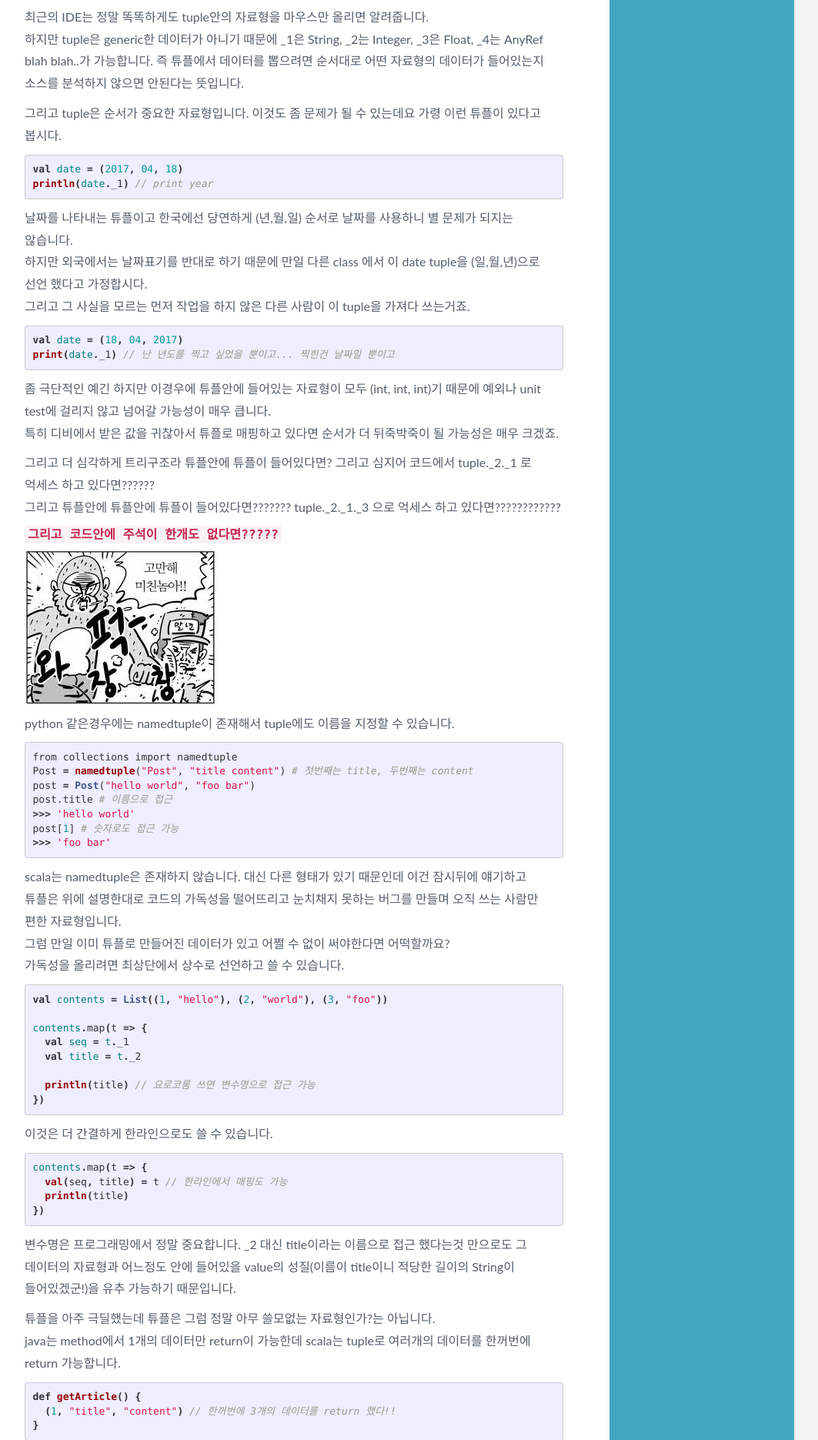
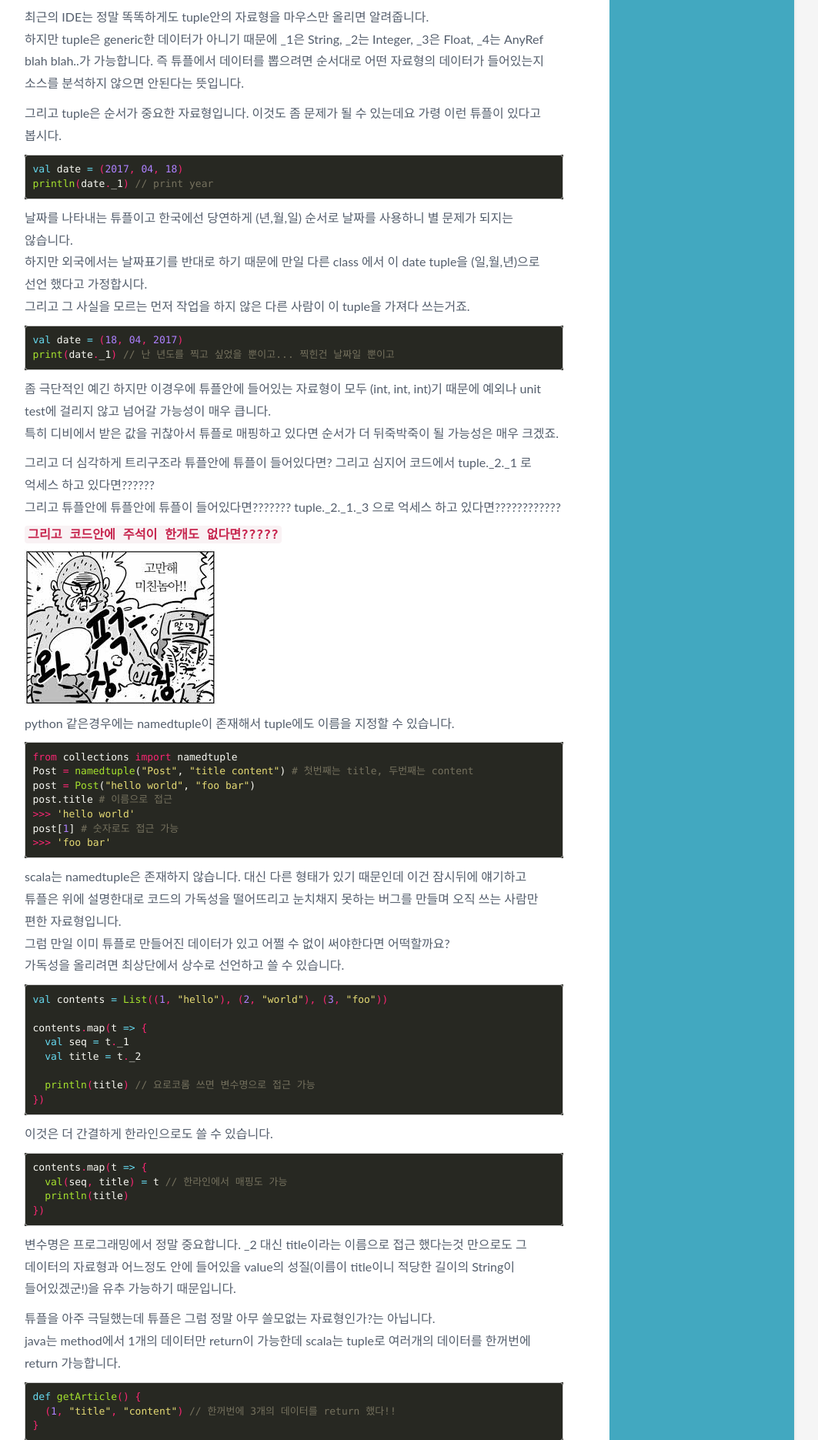
Before and after one commit to inyl/inyl.github.io, a Jekyll site: the page built from _posts/2017-04-19-tuple.markdown, in a window 1280 px wide. Shown: the part 858-2729 px from the top of the page at 77% size, without its empty margins (138-1201 px from the left). Built offline with Jekyll 4.4.1, drawn with Linux system fonts in a browser that asks for light colours; comment, search, counter and statistics services are not loaded.

Commit message:
syntax style monokai로 변경

```diff
--- a/assets/css/syntax_highlight.css
+++ b/assets/css/syntax_highlight.css
@@ -1,140 +1,70 @@
-/**
- * Syntax highlighting styles
- */
-.highlight {
-    background: #fff; }
-.highlighter-rouge .highlight {
-    background: #eef; }
-.highlight .c {
-    color: #998;
-    font-style: italic; }
-.highlight .err {
-    color: #a61717;
-    background-color: #e3d2d2; }
-.highlight .k {
-    font-weight: bold; }
-.highlight .o {
-    font-weight: bold; }
-.highlight .cm {
-    color: #998;
-    font-style: italic; }
-.highlight .cp {
-    color: #999;
-    font-weight: bold; }
-.highlight .c1 {
-    color: #998;
-    font-style: italic; }
-.highlight .cs {
-    color: #999;
-    font-weight: bold;
-    font-style: italic; }
-.highlight .gd {
-    color: #000;
-    background-color: #fdd; }
-.highlight .gd .x {
-    color: #000;
-    background-color: #faa; }
-.highlight .ge {
-    font-style: italic; }
-.highlight .gr {
-    color: #a00; }
-.highlight .gh {
-    color: #999; }
-.highlight .gi {
-    color: #000;
-    background-color: #dfd; }
-.highlight .gi .x {
-    color: #000;
-    background-color: #afa; }
-.highlight .go {
-    color: #888; }
-.highlight .gp {
-    color: #555; }
-.highlight .gs {
-    font-weight: bold; }
-.highlight .gu {
-    color: #aaa; }
-.highlight .gt {
-    color: #a00; }
-.highlight .kc {
-    font-weight: bold; }
-.highlight .kd {
-    font-weight: bold; }
-.highlight .kp {
-    font-weight: bold; }
-.highlight .kr {
-    font-weight: bold; }
-.highlight .kt {
-    color: #458;
-    font-weight: bold; }
-.highlight .m {
-    color: #099; }
-.highlight .s {
-    color: #d14; }
-.highlight .na {
-    color: #008080; }
-.highlight .nb {
-    color: #0086B3; }
-.highlight .nc {
-    color: #458;
-    font-weight: bold; }
-.highlight .no {
-    color: #008080; }
-.highlight .ni {
-    color: #800080; }
-.highlight .ne {
-    color: #900;
-    font-weight: bold; }
-.highlight .nf {
-    color: #900;
-    font-weight: bold; }
-.highlight .nn {
-    color: #555; }
-.highlight .nt {
-    color: #000080; }
-.highlight .nv {
-    color: #008080; }
-.highlight .ow {
-    font-weight: bold; }
-.highlight .w {
-    color: #bbb; }
-.highlight .mf {
-    color: #099; }
-.highlight .mh {
-    color: #099; }
-.highlight .mi {
-    color: #099; }
-.highlight .mo {
-    color: #099; }
-.highlight .sb {
-    color: #d14; }
-.highlight .sc {
-    color: #d14; }
-.highlight .sd {
-    color: #d14; }
-.highlight .s2 {
-    color: #d14; }
-.highlight .se {
-    color: #d14; }
-.highlight .sh {
-    color: #d14; }
-.highlight .si {
-    color: #d14; }
-.highlight .sx {
-    color: #d14; }
-.highlight .sr {
-    color: #009926; }
-.highlight .s1 {
-    color: #d14; }
-.highlight .ss {
-    color: #990073; }
-.highlight .bp {
-    color: #999; }
-.highlight .vc {
-    color: #008080; }
-.highlight .vg {
-    color: #008080; }
-.highlight .vi {
-    color: #008080; }
-.highlight .il {
-    color: #099; }
+.highlight .hll { background-color: #49483e }
+.highlight  { background: #272822; color: #f8f8f2 }
+.highlight .c { color: #75715e } /* Comment */
+.highlight .err { color: #960050; background-color: #1e0010 } /* Error */
+.highlight .k { color: #66d9ef } /* Keyword */
+.highlight .l { color: #ae81ff } /* Literal */
+.highlight .n { color: #f8f8f2 } /* Name */
+.highlight .o { color: #f92672 } /* Operator */
+.highlight .p { color: #f8f8f2 } /* Punctuation */
+.highlight .ch { color: #75715e } /* Comment.Hashbang */
+.highlight .cm { color: #75715e } /* Comment.Multiline */
+.highlight .cp { color: #75715e } /* Comment.Preproc */
+.highlight .cpf { color: #75715e } /* Comment.PreprocFile */
+.highlight .c1 { color: #75715e } /* Comment.Single */
+.highlight .cs { color: #75715e } /* Comment.Special */
+.highlight .gd { color: #f92672 } /* Generic.Deleted */
+.highlight .ge { font-style: italic } /* Generic.Emph */
+.highlight .gi { color: #a6e22e } /* Generic.Inserted */
+.highlight .gs { font-weight: bold } /* Generic.Strong */
+.highlight .gu { color: #75715e } /* Generic.Subheading */
+.highlight .kc { color: #66d9ef } /* Keyword.Constant */
+.highlight .kd { color: #66d9ef } /* Keyword.Declaration */
+.highlight .kn { color: #f92672 } /* Keyword.Namespace */
+.highlight .kp { color: #66d9ef } /* Keyword.Pseudo */
+.highlight .kr { color: #66d9ef } /* Keyword.Reserved */
+.highlight .kt { color: #66d9ef } /* Keyword.Type */
+.highlight .ld { color: #e6db74 } /* Literal.Date */
+.highlight .m { color: #ae81ff } /* Literal.Number */
+.highlight .s { color: #e6db74 } /* Literal.String */
+.highlight .na { color: #a6e22e } /* Name.Attribute */
+.highlight .nb { color: #f8f8f2 } /* Name.Builtin */
+.highlight .nc { color: #a6e22e } /* Name.Class */
+.highlight .no { color: #66d9ef } /* Name.Constant */
+.highlight .nd { color: #a6e22e } /* Name.Decorator */
+.highlight .ni { color: #f8f8f2 } /* Name.Entity */
+.highlight .ne { color: #a6e22e } /* Name.Exception */
+.highlight .nf { color: #a6e22e } /* Name.Function */
+.highlight .nl { color: #f8f8f2 } /* Name.Label */
+.highlight .nn { color: #f8f8f2 } /* Name.Namespace */
+.highlight .nx { color: #a6e22e } /* Name.Other */
+.highlight .py { color: #f8f8f2 } /* Name.Property */
+.highlight .nt { color: #f92672 } /* Name.Tag */
+.highlight .nv { color: #f8f8f2 } /* Name.Variable */
+.highlight .ow { color: #f92672 } /* Operator.Word */
+.highlight .w { color: #f8f8f2 } /* Text.Whitespace */
+.highlight .mb { color: #ae81ff } /* Literal.Number.Bin */
+.highlight .mf { color: #ae81ff } /* Literal.Number.Float */
+.highlight .mh { color: #ae81ff } /* Literal.Number.Hex */
+.highlight .mi { color: #ae81ff } /* Literal.Number.Integer */
+.highlight .mo { color: #ae81ff } /* Literal.Number.Oct */
+.highlight .sa { color: #e6db74 } /* Literal.String.Affix */
+.highlight .sb { color: #e6db74 } /* Literal.String.Backtick */
+.highlight .sc { color: #e6db74 } /* Literal.String.Char */
+.highlight .dl { color: #e6db74 } /* Literal.String.Delimiter */
+.highlight .sd { color: #e6db74 } /* Literal.String.Doc */
+.highlight .s2 { color: #e6db74 } /* Literal.String.Double */
+.highlight .se { color: #ae81ff } /* Literal.String.Escape */
+.highlight .sh { color: #e6db74 } /* Literal.String.Heredoc */
+.highlight .si { color: #e6db74 } /* Literal.String.Interpol */
+.highlight .sx { color: #e6db74 } /* Literal.String.Other */
+.highlight .sr { color: #e6db74 } /* Literal.String.Regex */
+.highlight .s1 { color: #e6db74 } /* Literal.String.Single */
+.highlight .ss { color: #e6db74 } /* Literal.String.Symbol */
+.highlight .bp { color: #f8f8f2 } /* Name.Builtin.Pseudo */
+.highlight .fm { color: #a6e22e } /* Name.Function.Magic */
+.highlight .vc { color: #f8f8f2 } /* Name.Variable.Class */
+.highlight .vg { color: #f8f8f2 } /* Name.Variable.Global */
+.highlight .vi { color: #f8f8f2 } /* Name.Variable.Instance */
+.highlight .vm { color: #f8f8f2 } /* Name.Variable.Magic */
+.highlight .il { color: #ae81ff } /* Literal.Number.Integer.Long */
```
